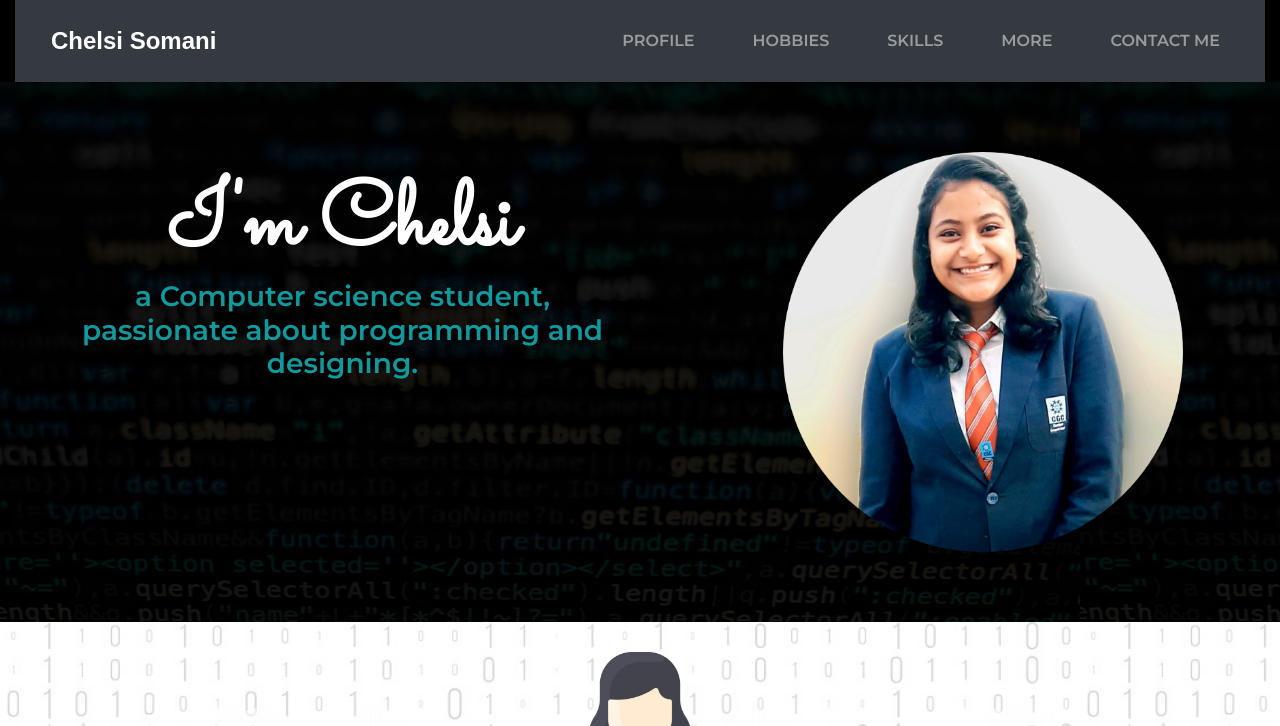
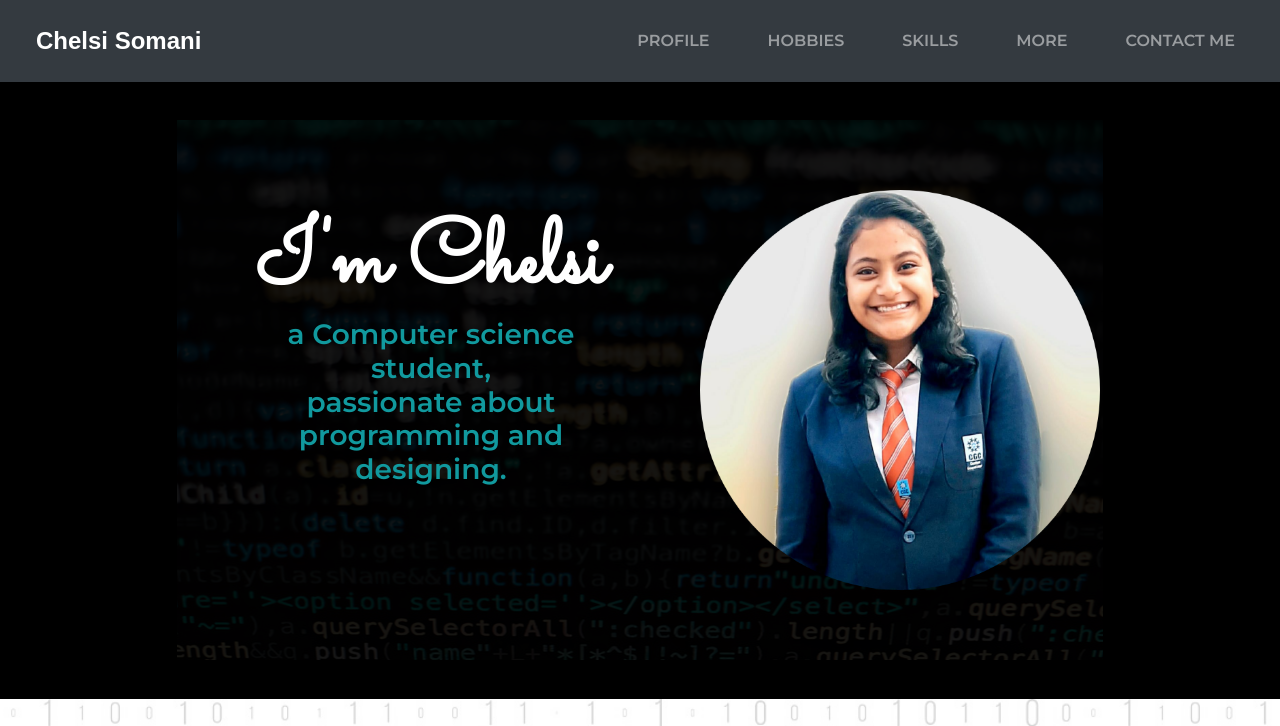
Before and after one commit to Chelsi0210/Chelsisomani.github.io, a plain HTML site: page index.html in a window 1280 px wide. Shown: the top 726 px of the page. Drawn offline with nearby package versions, Linux system fonts and the light colour scheme; a web font is replaced by a local one.

Commit message:
Update index.html

```diff
--- a/index.html
+++ b/index.html
@@ -34,7 +34,6 @@
 <body>
   <!-- Navbar -->
   <section id="title">
-    <div class="col-lg">
       <nav class="navbar navbar-expand-lg navbar-dark bg-dark">
 
         <a class="navbar-brand" href="">Chelsi Somani</a>
@@ -64,6 +63,7 @@
           </ul>
       </nav>
       <!-- Title -->
+      <div class="container-fluid">
       <div class="row" style="background: url(images/black1.png)">
         <div class="col-lg-6">
           <h1><strong>I'm Chelsi</strong></h1>
@@ -72,6 +72,7 @@
         <div class="col-lg-6">
           <img src="images/Chelsi Somani.png" alt="" height="400px" width="400px">
         </div>
+      </div>
       </div>
   </section>
 
@@ -143,7 +144,7 @@
         </div>
       </div>
     </div>
-    </div>
+  </div>
     <hr>
 
     <!-- Skills -->
```
